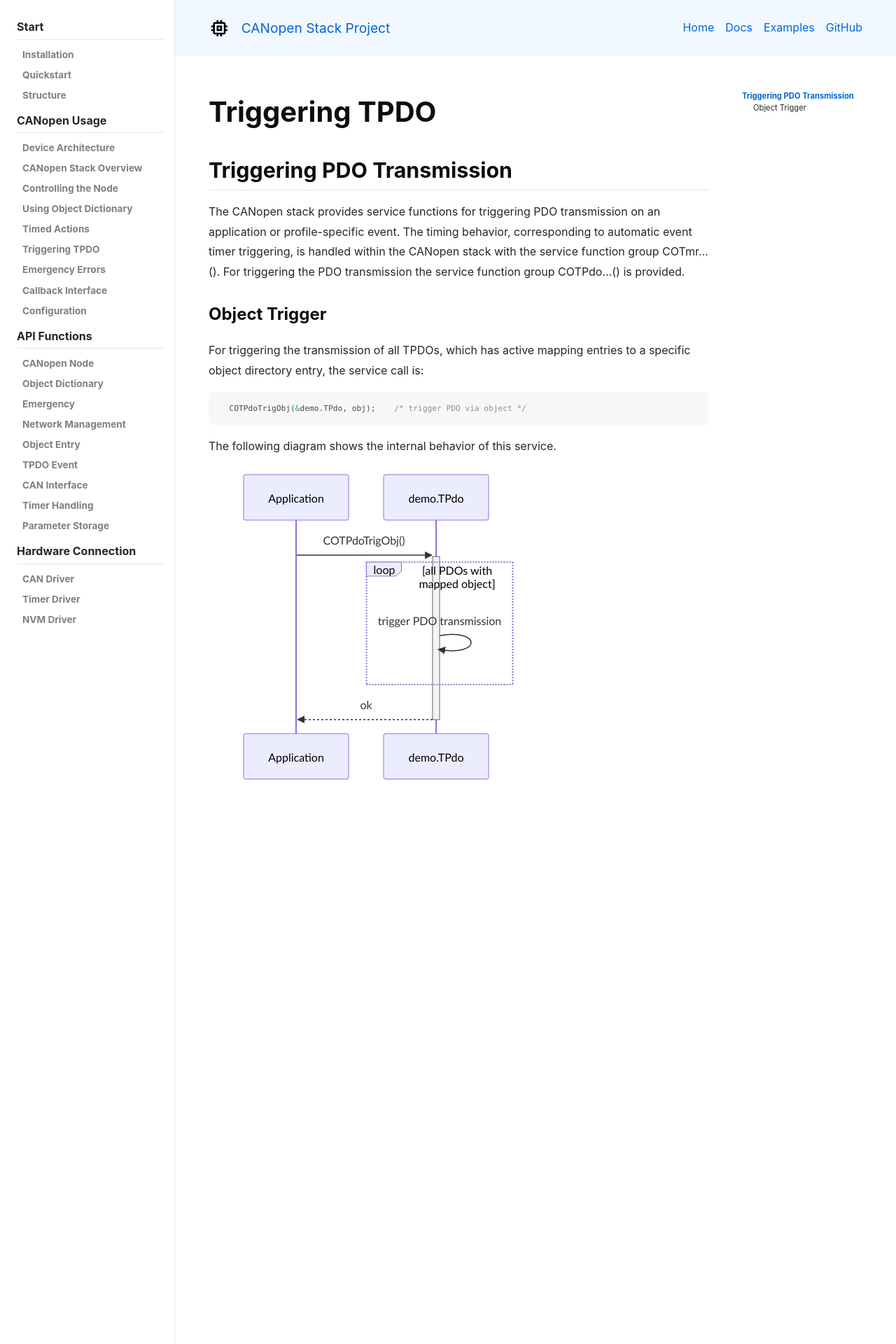
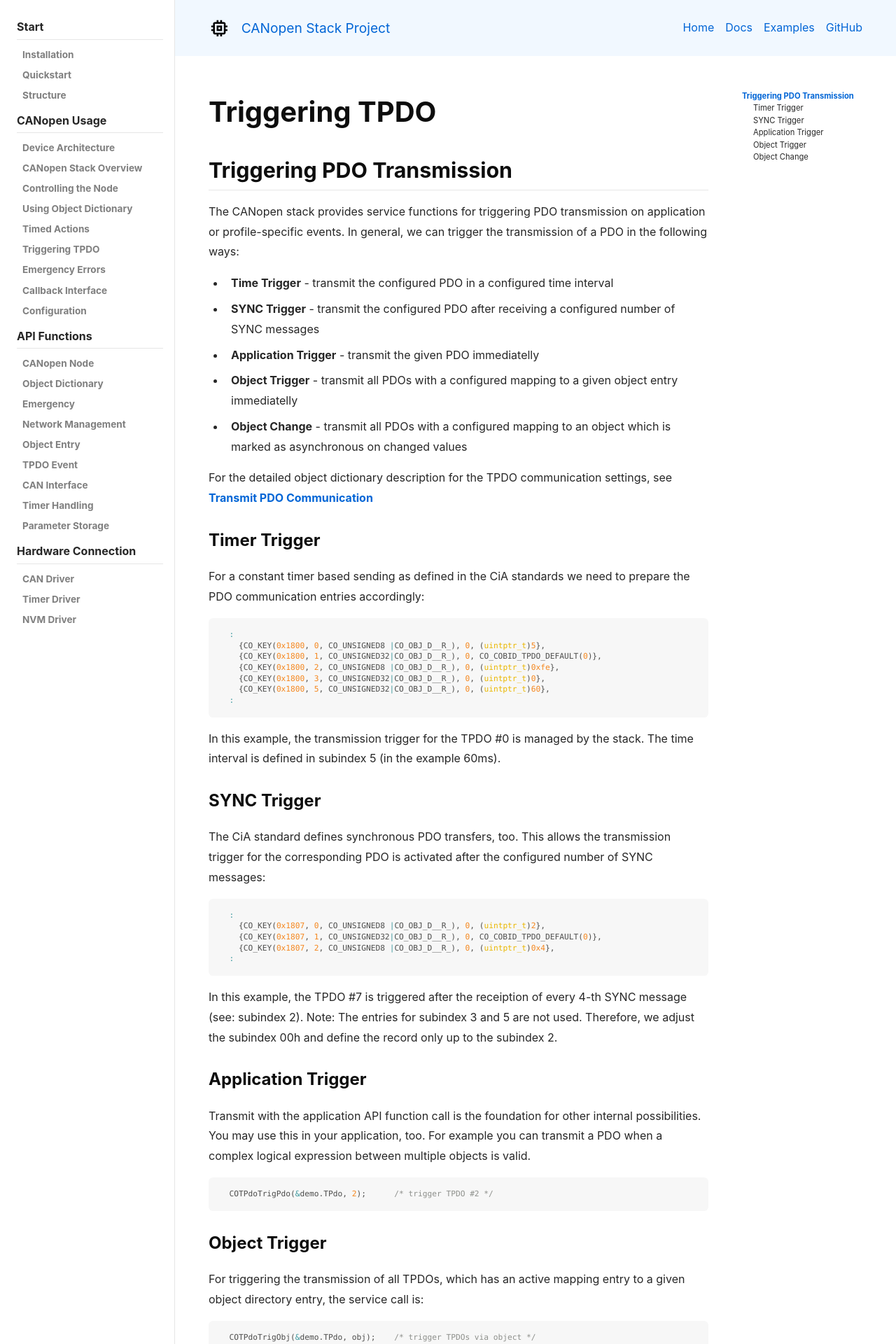
Before and after one commit to embedded-office/canopen-stack, a Jekyll site: the page built from docs/docs/usecase/tpdo.md, in a window 1280 px wide. Shown: the top 1920 px of the page at 70% size. Built offline with Jekyll 4.4.1, drawn with Linux system fonts in a browser that asks for light colours; nearby versions of some CDN libraries; some of the changed text lies outside the part shown.

Commit message:
Explain the possible PDO transmission options (fix #31)

````diff
--- a/docs/docs/usecase/tpdo.md
+++ b/docs/docs/usecase/tpdo.md
@@ -9,15 +9,66 @@ aside:
 
 ## Triggering PDO Transmission
 
-The CANopen stack provides service functions for triggering PDO transmission on an application or profile-specific event. The timing behavior, corresponding to automatic event timer triggering, is handled within the CANopen stack with the service function group COTmr…(). For triggering the PDO transmission the service function group COTPdo…() is provided.
+The CANopen stack provides service functions for triggering PDO transmission on application or profile-specific events. In general, we can trigger the transmission of a PDO in the following ways:
 
+
+- **Time Trigger** - transmit the configured PDO in a configured time interval
+
+- **SYNC Trigger** - transmit the configured PDO after receiving a configured number of SYNC messages
+
+- **Application Trigger** - transmit the given PDO immediatelly
+
+- **Object Trigger** - transmit all PDOs with a configured mapping to a given object entry immediatelly
+
+- **Object Change** - transmit all PDOs with a configured mapping to an object which is marked as asynchronous on changed values
+
+For the detailed object dictionary description for the TPDO communication settings, see [Transmit PDO Communication][1]
+
+
+### Timer Trigger
+
+For a constant timer based sending as defined in the CiA standards we need to prepare the PDO communication entries accordingly:
+
+```c
+  :
+    {CO_KEY(0x1800, 0, CO_UNSIGNED8 |CO_OBJ_D__R_), 0, (uintptr_t)5},
+    {CO_KEY(0x1800, 1, CO_UNSIGNED32|CO_OBJ_D__R_), 0, CO_COBID_TPDO_DEFAULT(0)},
+    {CO_KEY(0x1800, 2, CO_UNSIGNED8 |CO_OBJ_D__R_), 0, (uintptr_t)0xfe},
+    {CO_KEY(0x1800, 3, CO_UNSIGNED32|CO_OBJ_D__R_), 0, (uintptr_t)0},
+    {CO_KEY(0x1800, 5, CO_UNSIGNED32|CO_OBJ_D__R_), 0, (uintptr_t)60},
+  :
+```
+
+In this example, the transmission trigger for the TPDO #0 is managed by the stack. The time interval is defined in subindex 5 (in the example 60ms).
+
+### SYNC Trigger
+
+The CiA standard defines synchronous PDO transfers, too. This allows the transmission trigger for the corresponding PDO is activated after the configured number of SYNC messages:
+
+```c
+  :
+    {CO_KEY(0x1807, 0, CO_UNSIGNED8 |CO_OBJ_D__R_), 0, (uintptr_t)2},
+    {CO_KEY(0x1807, 1, CO_UNSIGNED32|CO_OBJ_D__R_), 0, CO_COBID_TPDO_DEFAULT(0)},
+    {CO_KEY(0x1807, 2, CO_UNSIGNED8 |CO_OBJ_D__R_), 0, (uintptr_t)0x4},
+  :
+```
+
+In this example, the TPDO #7 is triggered after the receiption of every 4-th SYNC message (see: subindex 2). Note: The entries for subindex 3 and 5 are not used. Therefore, we adjust the subindex 00h and define the record only up to the subindex 2.
+
+### Application Trigger
+
+Transmit with the application API function call is the foundation for other internal possibilities. You may use this in your application, too. For example you can transmit a PDO when a complex logical expression between multiple objects is valid.
+
+```c
+  COTPdoTrigPdo(&demo.TPdo, 2);      /* trigger TPDO #2 */
+```
 
 ### Object Trigger
 
-For triggering the transmission of all TPDOs, which has active mapping entries to a specific object directory entry, the service call is:
+For triggering the transmission of all TPDOs, which has an active mapping entry to a given object directory entry, the service call is:
 
 ```c
-  COTPdoTrigObj(&demo.TPdo, obj);    /* trigger PDO via object */
+  COTPdoTrigObj(&demo.TPdo, obj);    /* trigger TPDOs via object */
 ```
 
 The following diagram shows the internal behavior of this service.
@@ -32,3 +83,26 @@ sequenceDiagram
     end
     P-->>-A: ok
 ```
+
+### Object Change
+
+The transmit on change of an object entry is described in the quickstart. This transmission is handled by the stack and is configured in the object dictionary:
+
+```c
+  :
+    {CO_KEY(0x1800, 0, CO_UNSIGNED8 |CO_OBJ_D__R_), 0, (uintptr_t)2},
+    {CO_KEY(0x1800, 1, CO_UNSIGNED32|CO_OBJ_D__R_), 0, CO_COBID_TPDO_DEFAULT(0)},
+    {CO_KEY(0x1800, 2, CO_UNSIGNED8 |CO_OBJ_D__R_), 0, (uintptr_t)254}
+    {CO_KEY(0x1800, 3, CO_UNSIGNED16|CO_OBJ_D__R_), 0, (uintptr_t)100}
+  :
+    {CO_KEY(0x1A00, 0, CO_UNSIGNED8 |CO_OBJ_D__R_), 0, (uintptr_t)1},
+    {CO_KEY(0x1A00, 1, CO_UNSIGNED32|CO_OBJ_D__R_), 0, CO_LINK(0x2100, 0x01, 32)},
+  :
+    {CO_KEY(0x2100, 1, CO_UNSIGNED32|CO_OBJ____RW), CO_TASYNC, (uintptr_t)&MyValue},
+  :
+```
+
+This example triggers the transmission of TPDO #0 when the mapped object 2100h:01h is changing. When using this mode, the setting of the inhibit time is recommended in case the object changes often (e.g. an unfiltered ADC value). This prohibits the CAN bus from overloaded PDO transmissions. In the example we limit the shortest time between two transmissions to 100 * 100us = 10ms.
+
+
+[1]: /docs/usecase/configuration#transmit-pdo-communication
````
Also changed, not shown: docs/docs/usecase/configuration.md (+27 -0 lines).
